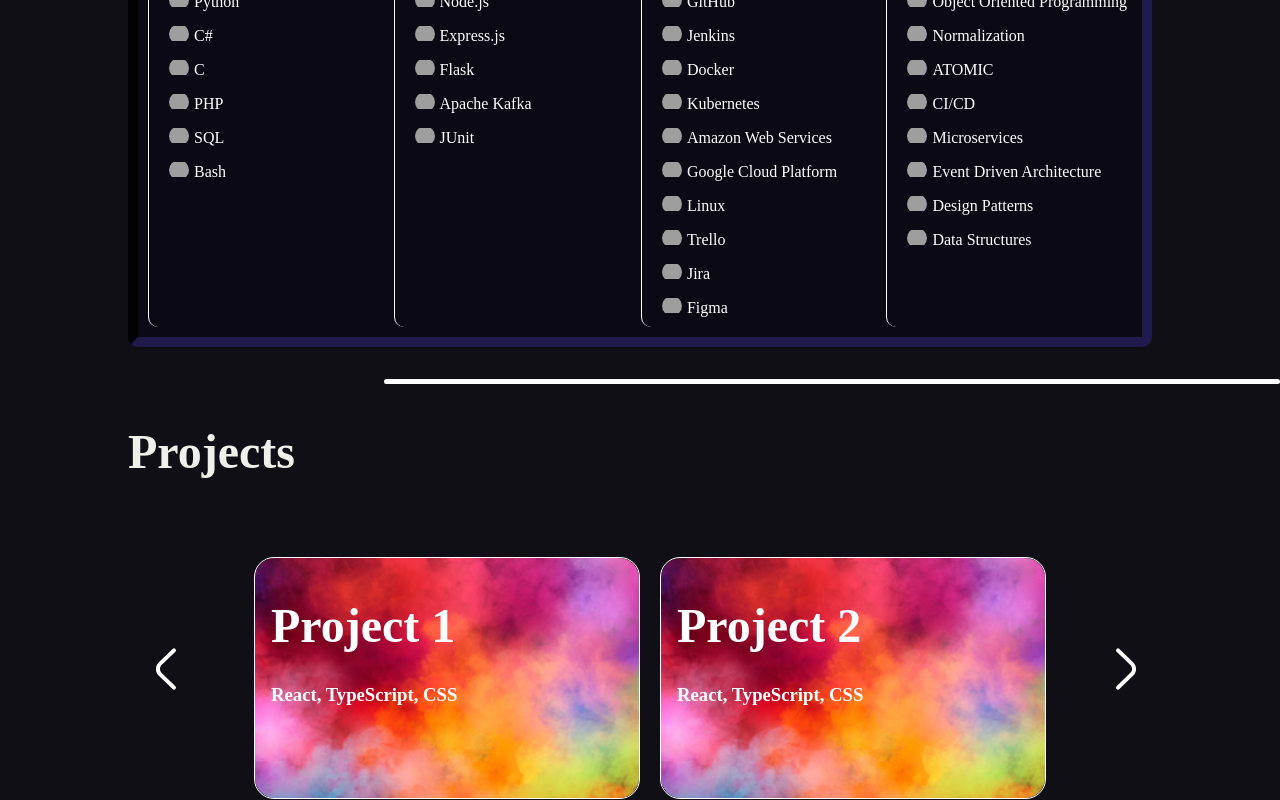
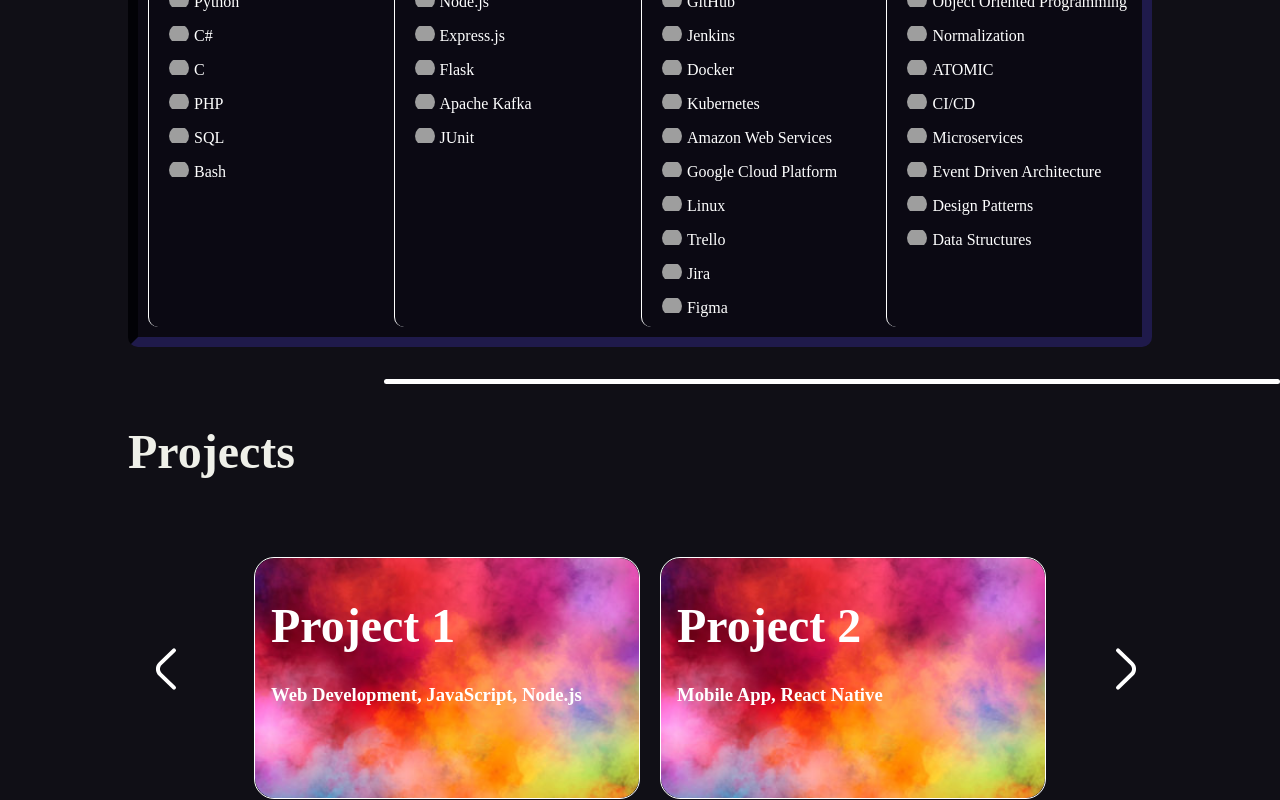
Before and after one commit to KumkowskiMateusz/KumkowskiMateusz.github.io, a React (Vite) app in the folder personal-website/: page / in a window 1280 px wide. Shown: the part 3334-4134 px from the top of the page. Built offline with nearby package versions, Linux system fonts and the light colour scheme; grey boxes are pictures that could not be loaded; a web font is replaced by a local one.

Commit message:
feat: Migrate project data to TypeScript; replace JSON with a structured Projects.ts file and update related components for improved type safety and functionality

```diff
--- /dev/null
+++ b/personal-website/src/assets/Projects.ts
@@ -0,0 +1,180 @@
+import ColorfulImage from './project-images/Colorful.jpg';
+
+
+interface TechnologyItem {
+  text: string;
+  imageUrl: string;
+}
+
+interface TechnologySection {
+  title: string;
+  items: TechnologyItem[];
+}
+
+interface ProjectProps {
+  name: string;
+  description: string;
+  technologies: TechnologySection[];
+  tags: string[];
+  date: string;
+  repo: string;
+  link: string;
+  image: string;
+  images: string[];
+  state: string;
+}
+
+const projects: ProjectProps[] = [
+        {
+            "name": "Project 1",
+            "description": "Description of Project 1",
+            "tags": ["Web Development", "JavaScript", "Node.js"],
+            "technologies": [
+                {
+                    "title": "Frontend",
+                    "items": [
+                        {
+                            "text": "HTML",
+                            "imageUrl": "https://example.com/icons/html.png"
+                        },
+                        {
+                            "text": "CSS",
+                            "imageUrl": "https://example.com/icons/css.png"
+                        },
+                        {
+                            "text": "JavaScript",
+                            "imageUrl": "https://example.com/icons/javascript.png"
+                        }
+                    ]
+                },
+                {
+                    "title": "Backend",
+                    "items": [
+                        {
+                            "text": "Node.js",
+                            "imageUrl": "https://example.com/icons/nodejs.png"
+                        },
+                        {
+                            "text": "Express",
+                            "imageUrl": "https://example.com/icons/express.png"
+                        }
+                    ]
+                }
+            ],
+            "repo": "https://repo1.com/project1",
+            "link": "https://example.com/project1",
+            "image": ColorfulImage,
+            "date": "2023-01-01",
+            "images": [
+                "https://example.com/project1/image1.jpg",
+                "https://example.com/project1/image2.jpg"
+            ],
+            "state": "completed"
+        },
+        {
+            "name": "Project 2",
+            "description": "Description of Project 2",
+            "tags": ["Mobile App", "React Native"],
+            "technologies": [
+                {
+                    "title": "Frontend",
+                    "items": [
+                        {
+                            "text": "React Native",
+                            "imageUrl": "https://example.com/icons/react-native.png"
+                        }
+                    ]
+                },
+                {
+                    "title": "Backend",
+                    "items": [
+                        {
+                            "text": "Firebase",
+                            "imageUrl": "https://example.com/icons/firebase.png"
+                        }
+                    ]
+                }
+            ],
+            "repo": "https://repo2.com/project2",
+            "link": "https://example.com/project2",
+            "image": ColorfulImage,
+            "date": "2023-05-15",
+            "images": [
+                "https://example.com/project2/image1.jpg"
+            ],
+            "state": "in-progress"
+        },
+        {
+            "name": "Project 3",
+            "description": "Description of Project 3",
+            "tags": ["Data Science", "Python"],
+            "technologies": [
+                {
+                    "title": "Languages",
+                    "items": [
+                        {
+                            "text": "Python",
+                            "imageUrl": "https://example.com/icons/python.png"
+                        }
+                    ]
+                },
+                {
+                    "title": "Libraries",
+                    "items": [
+                        {
+                            "text": "Pandas",
+                            "imageUrl": "https://example.com/icons/pandas.png"
+                        },
+                        {
+                            "text": "NumPy",
+                            "imageUrl": "https://example.com/icons/numpy.png"
+                        }
+                    ]
+                }
+            ],
+            "repo": "https://repo3.com/project3",
+            "link": "https://example.com/project3",
+            "image": ColorfulImage,
+            "date": "2022-11-20",
+            "images": [
+                "https://example.com/project3/image1.jpg",
+                "https://example.com/project3/image2.jpg"
+            ],
+            "state": "completed"
+        },
+        {
+            "name": "Project 4",
+            "description": "Description of Project 4",
+            "tags": ["Machine Learning", "TensorFlow"],
+            "technologies": [
+                {
+                    "title": "Frameworks",
+                    "items": [
+                        {
+                            "text": "TensorFlow",
+                            "imageUrl": "https://example.com/icons/tensorflow.png"
+                        }
+                    ]
+                },
+                {
+                    "title": "Languages",
+                    "items": [
+                        {
+                            "text": "Python",
+                            "imageUrl": "https://example.com/icons/python.png"
+                        }
+                    ]
+                }
+            ],
+            "repo": "https://repo4.com/project4",
+            "link": "https://example.com/project4",
+            "image": ColorfulImage,
+            "date": "2024-02-10",
+            "images": [
+                "https://example.com/project4/image1.jpg"
+            ],
+            "state": "planned"
+        }
+    ]
+
+export default projects ;
--- a/personal-website/src/components/MobileAdditionalInfo/MobileAdditionalInfo.tsx
+++ b/personal-website/src/components/MobileAdditionalInfo/MobileAdditionalInfo.tsx
@@ -5,10 +5,31 @@ import CareerList from './CareerList'; // Assuming you have a CareerList compone
 import CertList from './CertList'
 import ColumnFlexBox from '../ColumnFlexBox/ColumnFlexBox';
 import skills from './SkillsList'; // Assuming you have a SkillsList component for rendering skills
-import projects from './ProjectList.ts'; // Assuming you have a ProjectList component for rendering projects
+import project from '../../assets/Projects'; // Assuming you have a ProjectList component for rendering projects
 import ProjectsFlexBox from '../ProjectsFlexBox/ProjectsFlexBox';
 
+interface ProjectCardProps {
+  _name: string;
+  _description?: string;
+  _technologies?: string[];
+  _date?: string;
+  _repo ?: string;
+  _link ?: string;
+  _image ?: string;
+}
+
+
 const MobileAdditionalInfo = () => {
+
+  const projects: ProjectCardProps[] = project.map((item) => ({
+    _name: item.name,
+    _description: item.description,
+    _technologies: item.tags,
+    _date: item.date,
+    _repo: item.repo,
+    _link: item.link,
+    _image: item.image,
+  }));
 
 
   return (
@@ -30,9 +51,9 @@ const MobileAdditionalInfo = () => {
         <TransitionLine size='70%' thickness='5px' color='white' marginLeft='auto' marginRight='0px' marginBlock='2rem'/>
          <article id="Projects">
           <h1>Projects</h1>
-          <ProjectsFlexBox items={projects}></ProjectsFlexBox>
-          <br></br>
-          <br></br>
+          <ProjectsFlexBox items={projects} />
+          <br />
+          <br />
         </article>
     </>
   )
--- a/personal-website/src/components/ProjectGrid/ProjectGrid.tsx
+++ b/personal-website/src/components/ProjectGrid/ProjectGrid.tsx
@@ -1,5 +1,5 @@
 import React from 'react'
-import Projects from '../../assets/projects.json'
+import Projects from '../../assets/Projects'
 import ProjectCard from '../ProjectCard/ProjectCard'
 import useWindowDimensions from '../../customHooks/useWindowDimension'
 import CardComponent from '../Card/CardComponent'
--- a/personal-website/src/components/ProjectsFlexBox/ProjectsFlexBox.tsx
+++ b/personal-website/src/components/ProjectsFlexBox/ProjectsFlexBox.tsx
@@ -17,7 +17,7 @@ interface ProjectCardProps {
 }
 
 interface ProjectsFlexBoxProps {
-  items: ProjectCardProps[];
+  items: ProjectCardProps[] | string[]; // Array of project objects or image URLs
   amount?: number; // Optional prop to limit the number of projects displayed
   _optional?: 'projects' | 'images'; // Optional prop to allow custom component rendering
 }
@@ -73,15 +73,34 @@ const ProjectsFlexBox: React.FC<ProjectsFlexBoxProps> = ({ items, amount=2, _opt
       onDragEnd={handleDragEnd}
       style={{ touchAction: 'pan-y' }}
     >
-      {visibleProjects.map((proj, i) => (
-      <div key={proj._name + i}>
-        {_optional === 'projects' ? (
-          <ProjectCard {...proj}/>
-        ) : (
-          <img src={defaultImage} alt={`${proj._name} project`} style={{ maxHeight: '40dvh',minHeight:'30dvh' ,width: 'auto', maxWidth:'32vw' }} />
-        )}
-      </div>
-      ))}
+      {visibleProjects.map((proj, i) => {
+        // Determine key and rendering based on type
+        if (_optional === 'projects' && typeof proj !== 'string') {
+          return (
+            <div key={proj._name + i}>
+              <ProjectCard {...proj} />
+            </div>
+          );
+        } else if (_optional === 'images') {
+          // If proj is a string, use it as image src, else use defaultImage
+          const imgSrc = typeof proj === 'string' ? proj : defaultImage;
+          const altText = typeof proj === 'string'
+            ? `Project image ${i + 1}`
+            : `${proj._name ?? 'Project'} project`;
+          return (
+            <div key={typeof proj === 'string' ? proj + i : (proj._name ?? i)}>
+              <img
+                src={imgSrc}
+                alt={altText}
+                style={{ maxHeight: '40dvh', minHeight: '30dvh', width: 'auto', maxWidth: '32vw' }}
+              />
+            </div>
+          );
+        } else {
+          // fallback for unexpected types
+          return null;
+        }
+      })}
     </motion.div>
     </AnimatePresence>
     <button onClick={handleNext} className='project-button right-button' style={{background : 'none', border: 'none', width: "5vw", height: "5vw"}}>
```
Also changed, not shown: personal-website/src/assets/Projects.json (deleted, +0 -31 lines), personal-website/src/components/ProjectPage/ProjectPage.tsx (+53 -17 lines).
